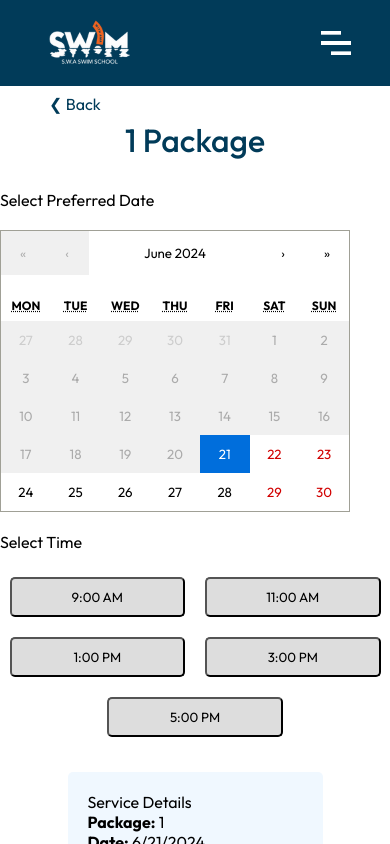
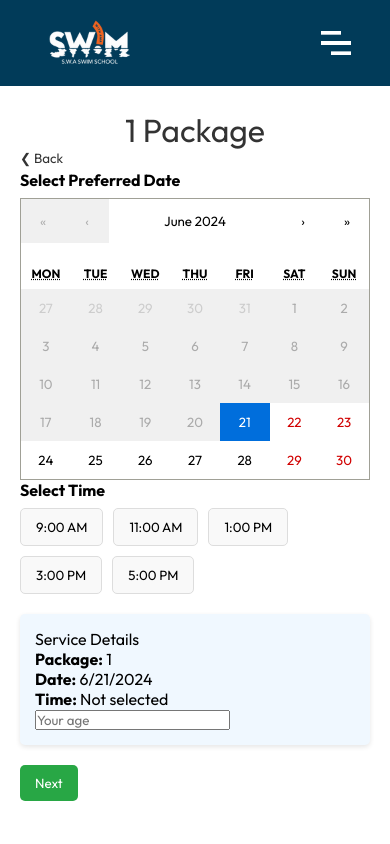
Before and after one commit to kaidoverse/swimweb, a React (Vite) app: page /ourpackages/1/booking in a window 390 px wide. Shown: the top 844 px of the page. Built offline with nearby package versions, Linux system fonts and the light colour scheme.

Commit message:
Fix back button navigation to return to the correct package page

```diff
--- a/src/Routes/OurPackages/BookingForm/BookingForm.css
+++ b/src/Routes/OurPackages/BookingForm/BookingForm.css
@@ -1,65 +1,41 @@
-/* Booking Container */
+/* General Container */
 .booking-container {
-  display: flex;
-  flex-direction: column;
-  align-items: center;
-  max-width: 900px;
-  margin: 80px auto;
-}
-
-/* Back Button */
-.back-button {
-  position: absolute;
-  top: 189px;
-  left: 100px;
-  background-color: transparent;
-  color: #013b59;
-  font-size: 20px;
-  border: none;
-  padding: 10px;
-  cursor: pointer;
-  transition: background-color 0.3s ease;
-}
-
-.back-button:hover {
-  background-color: #f0f0f0;
-  border-radius: 5px;
+  max-width: 800px;
+  margin: 0 auto;
+  padding: 20px;
+  background-color: #fff;
+  border-radius: 10px;
+  /* box-shadow: 0 4px 10px rgba(0, 0, 0, 0.1); */
 }
 
 /* Package Heading */
 .package-heading {
-  font-size: 40px;
-  font-weight: 500;
-  font-family: "Outfit", sans-serif;
-  color: #013b59;
-  margin-bottom: 30px;
+  text-align: center;
+  padding-top: 50px;
+  margin-bottom: 20px;
+  font-size: 2rem;
+  text-transform: capitalize;
+  color: #333;
 }
 
-/* Columns */
+/* Step One Styles */
 .step-one-container {
   display: flex;
+  flex-wrap: wrap;
+  gap: 20px;
   justify-content: space-between;
-  align-items: flex-start;
-  gap: 20px;
-  width: 100%;
 }
 
-.left-column,
-.middle-column,
-.right-column {
-  flex: 1; /* Each section takes equal width */
+/* Left Column */
+.left-column {
+  flex: 1;
+  min-width: 300px;
 }
 
-.left-column {
-  display: flex;
-  flex-direction: column;
-  gap: 20px;
-}
-
-.middle-column {
-  display: flex;
-  flex-direction: column;
-  gap: 20px;
+.left-column label {
+  display: block;
+  font-weight: bold;
+  margin-bottom: 8px;
 }
 
 .time-slots {
@@ -69,180 +45,123 @@
 }
 
 .time-slot {
-  padding: 10px;
+  padding: 10px 15px;
+  border: 1px solid #ddd;
+  border-radius: 5px;
+  background-color: #f9f9f9;
   cursor: pointer;
-  border-radius: 5px;
-  background-color: #ddd;
 }
 
 .time-slot.selected {
-  background-color: #015077;
+  background-color: #007bff;
   color: #fff;
+  border-color: #0056b3;
 }
 
+/* Right Column */
 .right-column {
-  display: flex;
-  flex-direction: column;
-  gap: 20px;
+  flex: 1;
+  min-width: 300px;
 }
 
-/* Service Details */
 .service-details {
   background-color: #f0f8ff;
-  padding: 20px;
+  padding: 15px;
   border-radius: 5px;
+  box-shadow: 0 2px 5px rgba(0, 0, 0, 0.1);
 }
 
-/* Form Inputs */
-input,
-textarea {
-  width: 100%;
-  padding: 10px;
-  margin-bottom: 20px;
+.next-button {
+  display: block;
+  margin-top: 20px;
+  padding: 10px 15px;
+  background-color: #28a745;
+  color: #fff;
+  border: none;
   border-radius: 5px;
-}
-
-/* Next Button */
-.next-button {
-  background-color: #013b59;
-  color: white;
-  font-size: 16px;
-  border: none;
-  padding: 10px 20px;
-  border-radius: 4px;
-  transition: background-color 0.3s ease;
   cursor: pointer;
 }
 
 .next-button:hover {
-  background-color: #324f5e;
+  background-color: #218838;
 }
 
-/* Media Queries */
+/* Step Two Styles */
+.step-two-container .form-and-summary {
+  display: flex;
+  justify-content: space-between;
+  gap: 20px;
+  margin-top: 20px;
+}
 
-/* For screens smaller than 768px */
+/* User Details Form */
+.user-details-form {
+  flex: 2;
+  max-width: 60%;
+}
+
+.user-details-form input,
+.user-details-form textarea {
+  display: block;
+  width: 100%;
+  padding: 10px;
+  margin-bottom: 15px;
+  border: 1px solid #ddd;
+  border-radius: 5px;
+}
+
+/* Service Summary */
+.service-summary {
+  flex: 1;
+  max-width: 35%;
+  background-color: #f9f9f9;
+  padding: 20px;
+  border-radius: 5px;
+  box-shadow: 0 2px 5px rgba(0, 0, 0, 0.1);
+}
+
+.submit-button {
+  display: block;
+  margin-top: 20px;
+  padding: 10px 15px;
+  background-color: #007bff;
+  color: #fff;
+  border: none;
+  border-radius: 5px;
+  cursor: pointer;
+}
+
+.submit-button:hover {
+  background-color: #0056b3;
+}
+
+/* Back Button */
+.back-button {
+  position: absolute;
+  top: 150px;
+  background-color: transparent;
+  color: #333;
+  border: none;
+  cursor: pointer;
+  /* font-size: 1.5rem; */
+  margin-bottom: 20px;
+}
+
+/* Responsive Styles */
 @media (max-width: 768px) {
-  /* Adjusting Back Button Position */
-  .back-button {
-    top: 10%; /* Move the button closer to the top */
-    left: 10%; /* Move the button closer to the left */
-    font-size: 16px; /* Reduce font size */
-  }
-
-  /* Package Heading */
-  .package-heading {
-    font-size: 32px; /* Adjust heading font size */
-  }
-
-  /* Change the layout of step-one-container */
-  .step-one-container {
-    flex-direction: column; /* Stack the columns vertically */
-    align-items: center; /* Center all items */
-    gap: 30px; /* Add space between elements */
+  .step-one-container,
+  .step-two-container .form-and-summary {
+    flex-direction: column;
   }
 
   .left-column,
-  .right-column {
-    flex: 1 1 100%; /* Make columns full width */
+  .right-column,
+  .user-details-form,
+  .service-summary {
+    max-width: 100%;
   }
 
-  /* Time slots */
-  .time-slots {
-    justify-content: center; /* Center the time slots */
-  }
-
-  .time-slot {
-    width: 45%; /* Make time slots more compact */
-    margin: 5px; /* Add spacing between time slots */
-  }
-
-  /* Service Details */
-  .service-details {
-    width: 100%; /* Make service details full width */
-  }
-
-  /* Next Button */
-  .next-button {
-    width: 100%; /* Make next button full width */
-    padding: 15px; /* Increase padding */
-    font-size: 18px; /* Increase font size */
+  .service-summary {
+    margin-top: 20px;
   }
 }
-
-/* For screens between 768px and 1024px */
-@media (min-width: 768px) and (max-width: 1024px) {
-  .back-button {
-    top: 15%; /* Move slightly down for medium screens */
-    left: 15%; /* Adjust left position */
-    font-size: 18px; /* Slightly smaller font size */
-  }
-
-  .package-heading {
-    font-size: 36px; /* Adjust heading font size */
-  }
-
-  .step-one-container {
-    flex-direction: row; /* Keep columns side by side */
-    gap: 20px;
-  }
-
-  .left-column,
-  .right-column {
-    flex: 1 1 45%; /* Reduce width of each column */
-  }
-
-  .time-slots {
-    flex-wrap: nowrap; /* Keep time slots in a single row */
-  }
-
-  .time-slot {
-    width: 22%; /* Reduce size of time slots */
-    margin: 5px; /* Add spacing */
-  }
-
-  .service-details {
-    width: 100%; /* Service details should take full width */
-  }
-}
-
-/* For large screens (1024px and up) */
-@media (min-width: 1024px) {
-  .back-button {
-    top: 20%; /* Adjust position for larger screens */
-    left: 20%;
-    font-size: 20px; /* Maintain the original font size */
-  }
-
-  .package-heading {
-    font-size: 40px; /* Keep heading size large for desktop */
-  }
-
-  .step-one-container {
-    flex-direction: row; /* Side-by-side layout */
-    gap: 30px; /* Space between columns */
-  }
-
-  .left-column,
-  .right-column {
-    flex: 1 1 45%; /* Keep columns with some space */
-  }
-
-  .time-slots {
-    flex-wrap: wrap; /* Allow time slots to wrap */
-    /* justify-content: space-between; */
-  }
-
-  .time-slot {
-    width: 22%;
-    margin: 10px;
-  }
-
-  .service-details {
-    width: 100%; /* Ensure service details take full width */
-  }
-
-  .next-button {
-    width: auto; /* Keep the next button to its original width */
-    padding: 10px 20px;
-  }
-}
--- a/src/Routes/OurPackages/BookingForm/BookingForm.jsx
+++ b/src/Routes/OurPackages/BookingForm/BookingForm.jsx
@@ -58,7 +58,7 @@ const BookingForm = () => {
         e.preventDefault();
         try {
             console.log('Booking Details:', bookingDetails);
-            navigate('/booking-confirmation');
+            navigate(`/OurPackages/${packageName}/bookingconfirmation`); // Navigate to Booking Confirmation
         } catch (error) {
             console.error('Booking failed:', error);
         }
@@ -77,7 +77,7 @@ const BookingForm = () => {
     const formattedDate = bookingDetails.date.toLocaleDateString();
 
     const handleBack = () => {
-        navigate(`/breaststroke`);
+        navigate(-1);
     };
 
     return (
@@ -187,6 +187,8 @@ const BookingForm = () => {
                                     <h3>Confirm Booking</h3>
                                     <p><strong>Package:</strong> {packageName.replace('-', ' ')}</p>
                                     <p><strong>Price:</strong> ₵1200</p>
+                                    <p><strong>Date:</strong> {formattedDate}</p>
+                                    <p><strong>Time:</strong>{bookingDetails.time || 'Not selected'}</p>
                                     <button type="submit" className="book-now-button">
                                         Book Now
                                     </button>
```
